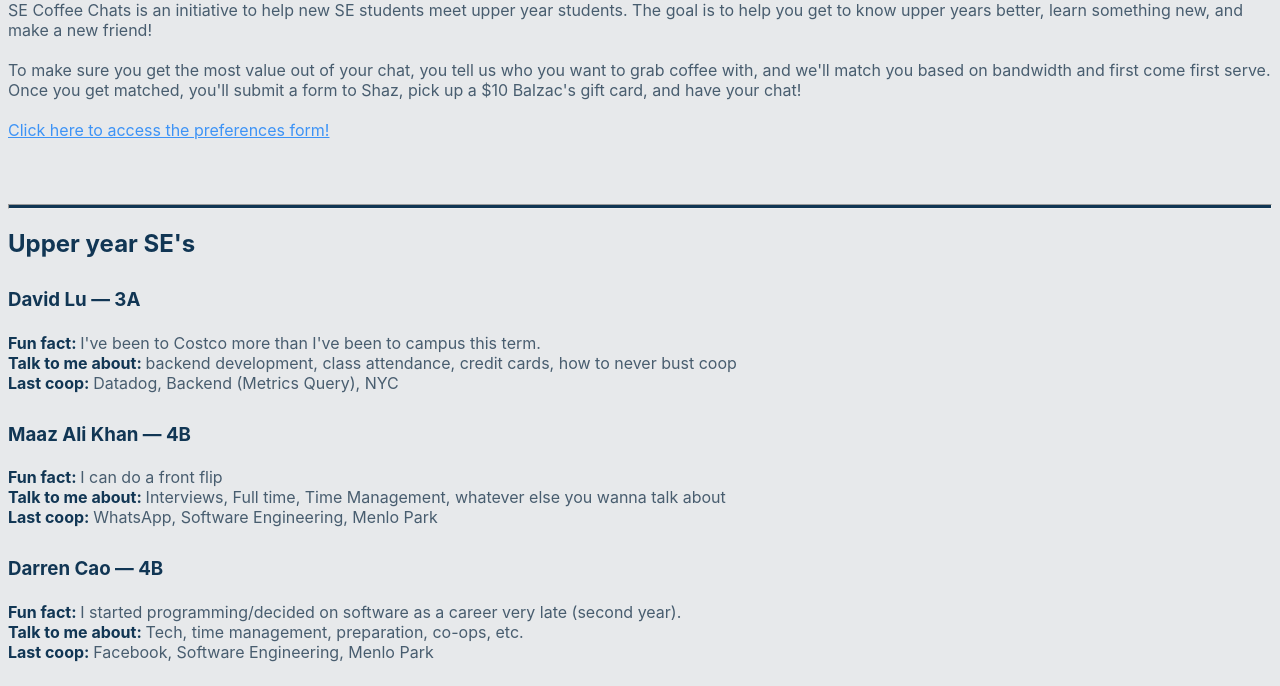
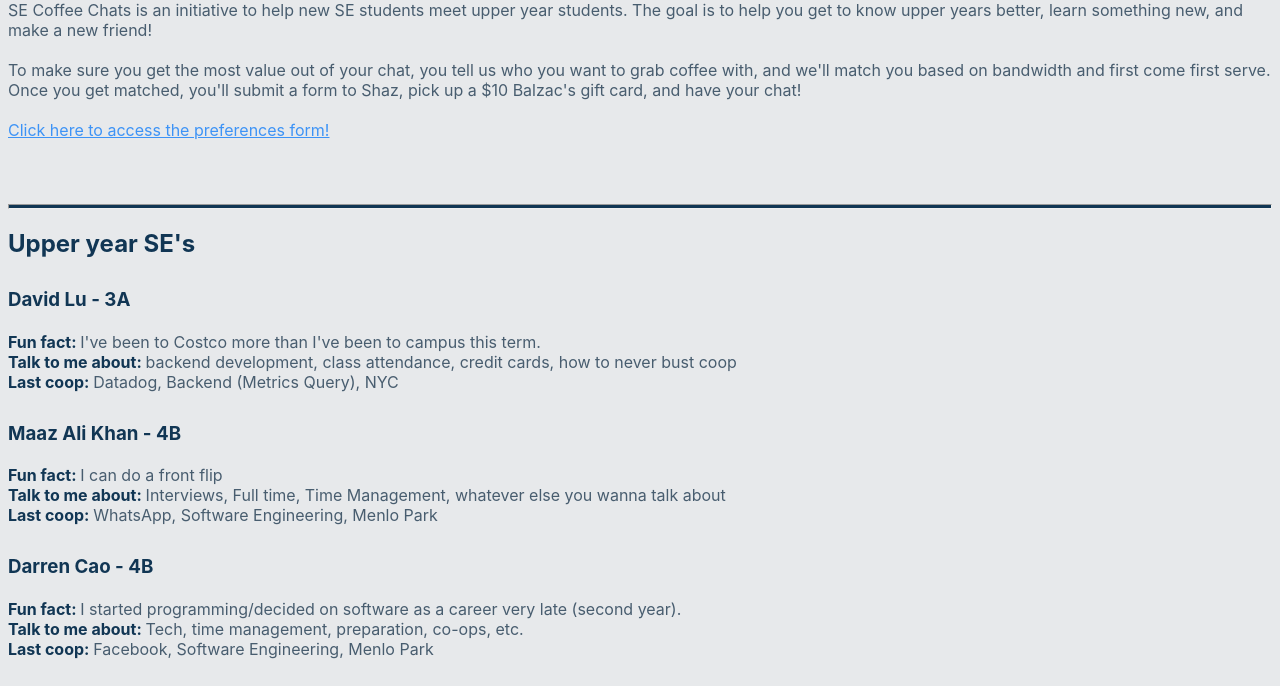
Before and after one commit to catherinek07/coffee-chats, a plain HTML site: page index.html in a window 1280 px wide. Shown: the part 110-796 px from the top of the page. Drawn offline with nearby package versions, Linux system fonts and the light colour scheme; a web font is replaced by a local one.

Commit message:
updated styling

```diff
--- a/index.html
+++ b/index.html
@@ -30,7 +30,7 @@
 	</head>
 	<body>
 		<grid columns=1>
-			<c span-s=row style="max-width: 450px; padding: 20px; margin: auto;">
+			<c span-s=row style="max-width: 500px; padding: 20px; margin: auto;">
 				<h1>SE Coffee Chats&nbsp;☕️</h1>
 				<p>
 					SE Coffee Chats is an initiative to help new SE students meet upper year students. The goal is to help you get to know upper years better, learn something new, and make a new friend!
--- a/scripts.js
+++ b/scripts.js
@@ -52,7 +52,7 @@ $(document).ready(() => {
     root.className = 'person';
 
     let aboutHeader = document.createElement('h3');
-    aboutHeader.innerHTML = person['name'] + ' — ' + person['term']
+    aboutHeader.innerHTML = person['name'] + ' - ' + person['term']
     root.appendChild(aboutHeader);
 
     let funFact = document.createElement('div');
--- a/styles.css
+++ b/styles.css
@@ -25,7 +25,7 @@ hr {
 
 .person h3 {
 	color: #113654;
-	padding-bottom: 3px;
+	padding-bottom: 2px;
 }
 
 .fun-fact:before, .coop:before, .talk:before {
```
